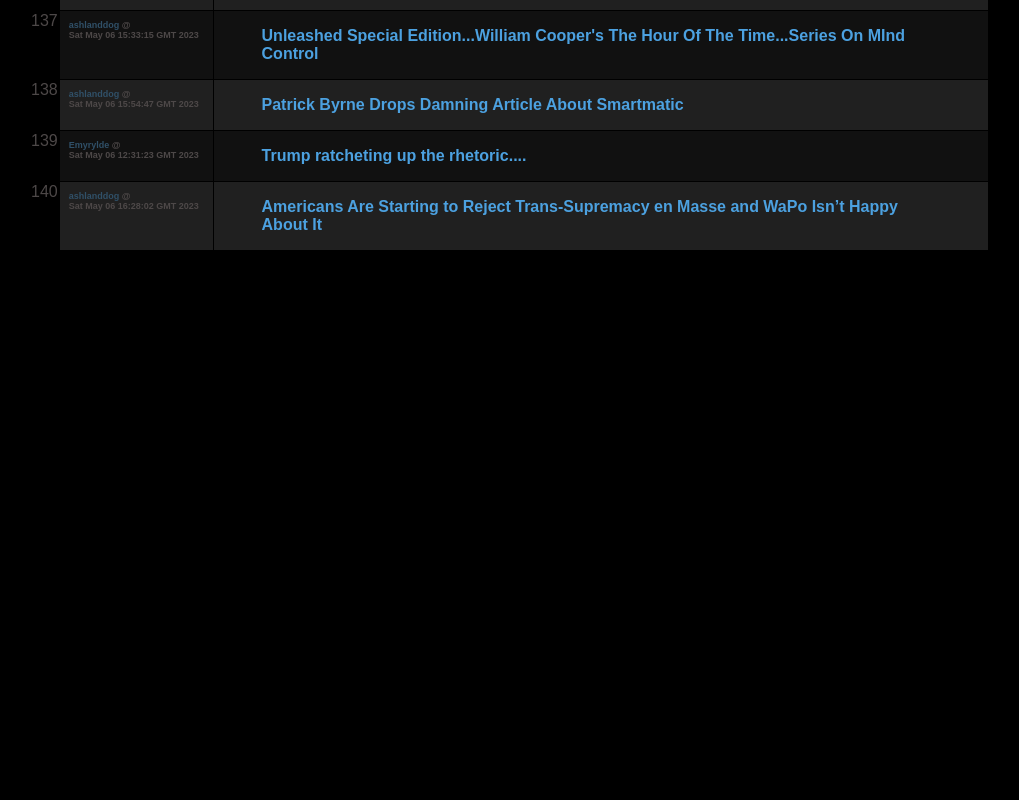
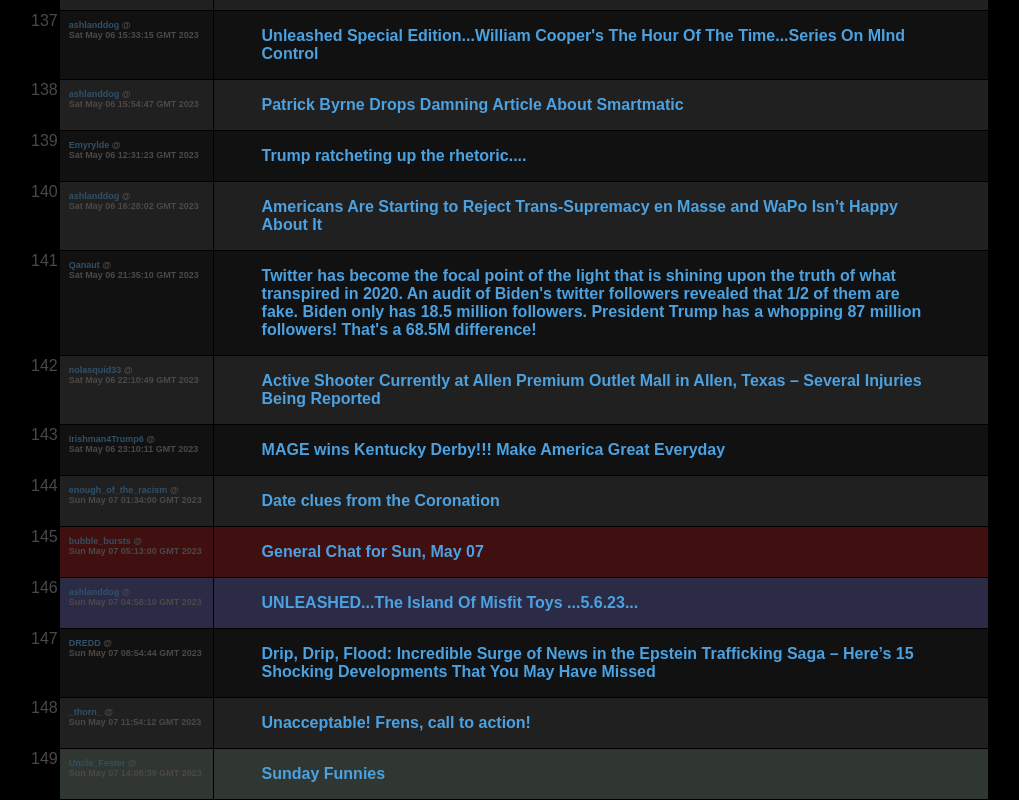
Before and after one commit to Fatality-GAW/fatality-gaw.github.io, a plain HTML site: page 2023.05.GREATAWAKENING.WIN.STICKIES.RELOADED.html in a window 1280 px wide. Shown: the part 8771-9571 px from the top of the page, without its empty margins (131-1150 px from the left). Before the commit the page ends 9022 px from the top, so only its background shows below. Drawn offline with Linux system fonts and the light colour scheme.

Commit message:
Via Upload
Added latest HTML's

```diff
--- a/2023.05.GREATAWAKENING.WIN.STICKIES.RELOADED.html
+++ b/2023.05.GREATAWAKENING.WIN.STICKIES.RELOADED.html
@@ -310,6 +310,15 @@
 				<tr class="table_row" id="138" style="background-color: #202020;" onclick="if (event.target.tagName == 'A') return true; window.open('https://GreatAwakening.win/p/16b64KeUgG/x/c/','_blank','noopener noreferrer');" ><td class="number_col">138</td><td class="detail_col"><span>ashlanddog</span> @<br>Sat May 06 15:54:47 GMT 2023</td><td class="title_col"><a href="https://GreatAwakening.win/p/16b64KeUgG/x/c/" target="_blank">Patrick Byrne Drops Damning Article About Smartmatic</a></td></tr>
 				<tr class="table_row" id="139" style="background-color: #111111;" onclick="if (event.target.tagName == 'A') return true; window.open('https://GreatAwakening.win/p/16b64JXkFm/x/c/','_blank','noopener noreferrer');" ><td class="number_col">139</td><td class="detail_col"><span>Emyrylde</span> @<br>Sat May 06 12:31:23 GMT 2023</td><td class="title_col"><a href="https://GreatAwakening.win/p/16b64JXkFm/x/c/" target="_blank">Trump ratcheting up the rhetoric....</a></td></tr>
 				<tr class="table_row" id="140" style="background-color: #202020;" onclick="if (event.target.tagName == 'A') return true; window.open('https://GreatAwakening.win/p/16b64Kelf9/x/c/','_blank','noopener noreferrer');" ><td class="number_col">140</td><td class="detail_col"><span>ashlanddog</span> @<br>Sat May 06 16:28:02 GMT 2023</td><td class="title_col"><a href="https://GreatAwakening.win/p/16b64Kelf9/x/c/" target="_blank">Americans Are Starting to Reject Trans-Supremacy en Masse and WaPo Isn’t Happy About It</a></td></tr>
+				<tr class="table_row" id="141" style="background-color: #111111;" onclick="if (event.target.tagName == 'A') return true; window.open('https://GreatAwakening.win/p/16b64KggwG/x/c/','_blank','noopener noreferrer');" ><td class="number_col">141</td><td class="detail_col"><span>Qanaut</span> @<br>Sat May 06 21:35:10 GMT 2023</td><td class="title_col"><a href="https://GreatAwakening.win/p/16b64KggwG/x/c/" target="_blank">Twitter has become the focal point of the light that is shining upon the truth of what transpired in 2020. An audit of Biden's twitter followers revealed that 1/2 of them are fake. Biden only has 18.5 million followers. President Trump has a whopping 87 million followers! That's a 68.5M difference!</a></td></tr>
+				<tr class="table_row" id="142" style="background-color: #202020;" onclick="if (event.target.tagName == 'A') return true; window.open('https://GreatAwakening.win/p/16b64Kgxr1/x/c/','_blank','noopener noreferrer');" ><td class="number_col">142</td><td class="detail_col"><span>nolasquid33</span> @<br>Sat May 06 22:10:49 GMT 2023</td><td class="title_col"><a href="https://GreatAwakening.win/p/16b64Kgxr1/x/c/" target="_blank">Active Shooter Currently at Allen Premium Outlet Mall in Allen, Texas – Several Injuries Being Reported</a></td></tr>
+				<tr class="table_row" id="143" style="background-color: #111111;" onclick="if (event.target.tagName == 'A') return true; window.open('https://GreatAwakening.win/p/16b68r6Azb/x/c/','_blank','noopener noreferrer');" ><td class="number_col">143</td><td class="detail_col"><span>Irishman4Trump6</span> @<br>Sat May 06 23:10:11 GMT 2023</td><td class="title_col"><a href="https://GreatAwakening.win/p/16b68r6Azb/x/c/" target="_blank">MAGE wins Kentucky Derby!!! Make America Great Everyday</a></td></tr>
+				<tr class="table_row" id="144" style="background-color: #202020;" onclick="if (event.target.tagName == 'A') return true; window.open('https://GreatAwakening.win/p/16b68r70TO/x/c/','_blank','noopener noreferrer');" ><td class="number_col">144</td><td class="detail_col"><span>enough_of_the_racism</span> @<br>Sun May 07 01:34:00 GMT 2023</td><td class="title_col"><a href="https://GreatAwakening.win/p/16b68r70TO/x/c/" target="_blank">Date clues from the Coronation</a></td></tr>
+				<tr class="table_row" id="145" style="background-color: #400f0f;" onclick="if (event.target.tagName == 'A') return true; window.open('https://GreatAwakening.win/p/16b68r8N7J/x/c/','_blank','noopener noreferrer');" ><td class="number_col">145</td><td class="detail_col"><span>bubble_bursts</span> @<br>Sun May 07 05:13:00 GMT 2023</td><td class="title_col"><a href="https://GreatAwakening.win/p/16b68r8N7J/x/c/" target="_blank">General Chat for Sun, May 07</a></td></tr>
+				<tr class="table_row" id="146" style="background-color: #2b2b46;" onclick="if (event.target.tagName == 'A') return true; window.open('https://GreatAwakening.win/p/16b68r86XJ/x/c/','_blank','noopener noreferrer');" ><td class="number_col">146</td><td class="detail_col"><span>ashlanddog</span> @<br>Sun May 07 04:58:10 GMT 2023</td><td class="title_col"><a href="https://GreatAwakening.win/p/16b68r86XJ/x/c/" target="_blank">UNLEASHED...The Island Of Misfit Toys ...5.6.23...</a></td></tr>
+				<tr class="table_row" id="147" style="background-color: #111111;" onclick="if (event.target.tagName == 'A') return true; window.open('https://GreatAwakening.win/p/16b68sEZJX/x/c/','_blank','noopener noreferrer');" ><td class="number_col">147</td><td class="detail_col"><span>DREDD</span> @<br>Sun May 07 08:54:44 GMT 2023</td><td class="title_col"><a href="https://GreatAwakening.win/p/16b68sEZJX/x/c/" target="_blank">Drip, Drip, Flood: Incredible Surge of News in the Epstein Trafficking Saga – Here’s 15 Shocking Developments That You May Have Missed</a></td></tr>
+				<tr class="table_row" id="148" style="background-color: #202020;" onclick="if (event.target.tagName == 'A') return true; window.open('https://GreatAwakening.win/p/16b68sEqpO/x/c/','_blank','noopener noreferrer');" ><td class="number_col">148</td><td class="detail_col"><span>_thorn_</span> @<br>Sun May 07 11:54:12 GMT 2023</td><td class="title_col"><a href="https://GreatAwakening.win/p/16b68sEqpO/x/c/" target="_blank">Unacceptable! Frens, call to action!</a></td></tr>
+				<tr class="table_row" id="149" style="background-color: #303630;" onclick="if (event.target.tagName == 'A') return true; window.open('https://GreatAwakening.win/p/16b68sFfdo/x/c/','_blank','noopener noreferrer');" ><td class="number_col">149</td><td class="detail_col"><span>Uncle_Fester</span> @<br>Sun May 07 14:06:39 GMT 2023</td><td class="title_col"><a href="https://GreatAwakening.win/p/16b68sFfdo/x/c/" target="_blank">Sunday Funnies</a></td></tr>
 			</tbody>
 		</table>
 	</body>
```
